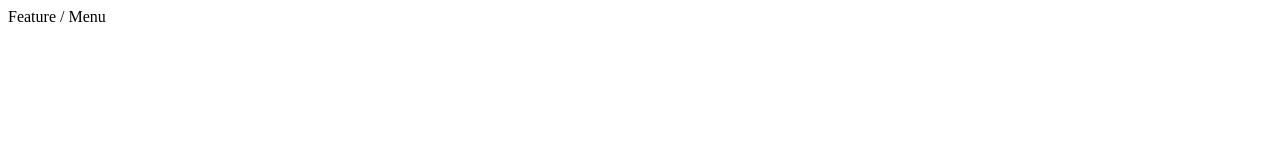
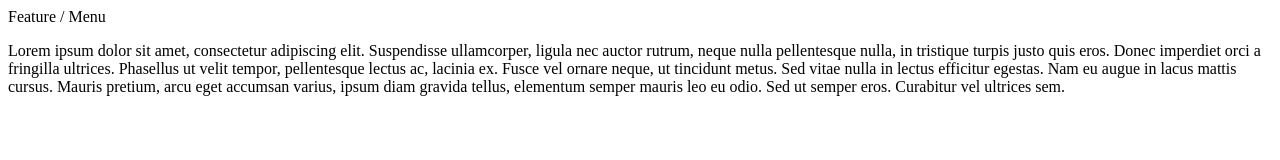
Before and after one commit to onlyxdev/vemserdbc-grupo-lp, a plain HTML site: page index.html in a window 1280 px wide. Drawn offline with Linux system fonts and the light colour scheme.

Commit message:
feat: paragrafo

```diff
--- a/index.html
+++ b/index.html
@@ -9,5 +9,9 @@
 <body>
     <t>Feature / Menu</t>
 
+    <p>
+        Lorem ipsum dolor sit amet, consectetur adipiscing elit. Suspendisse ullamcorper, ligula nec auctor rutrum, neque nulla pellentesque nulla, in tristique turpis justo quis eros. Donec imperdiet orci a fringilla ultrices. Phasellus ut velit tempor, pellentesque lectus ac, lacinia ex. Fusce vel ornare neque, ut tincidunt metus. Sed vitae nulla in lectus efficitur egestas. Nam eu augue in lacus mattis cursus. Mauris pretium, arcu eget accumsan varius, ipsum diam gravida tellus, elementum semper mauris leo eu odio. Sed ut semper eros. Curabitur vel ultrices sem.
+    </p>
+
 </body>
 </html>
```
